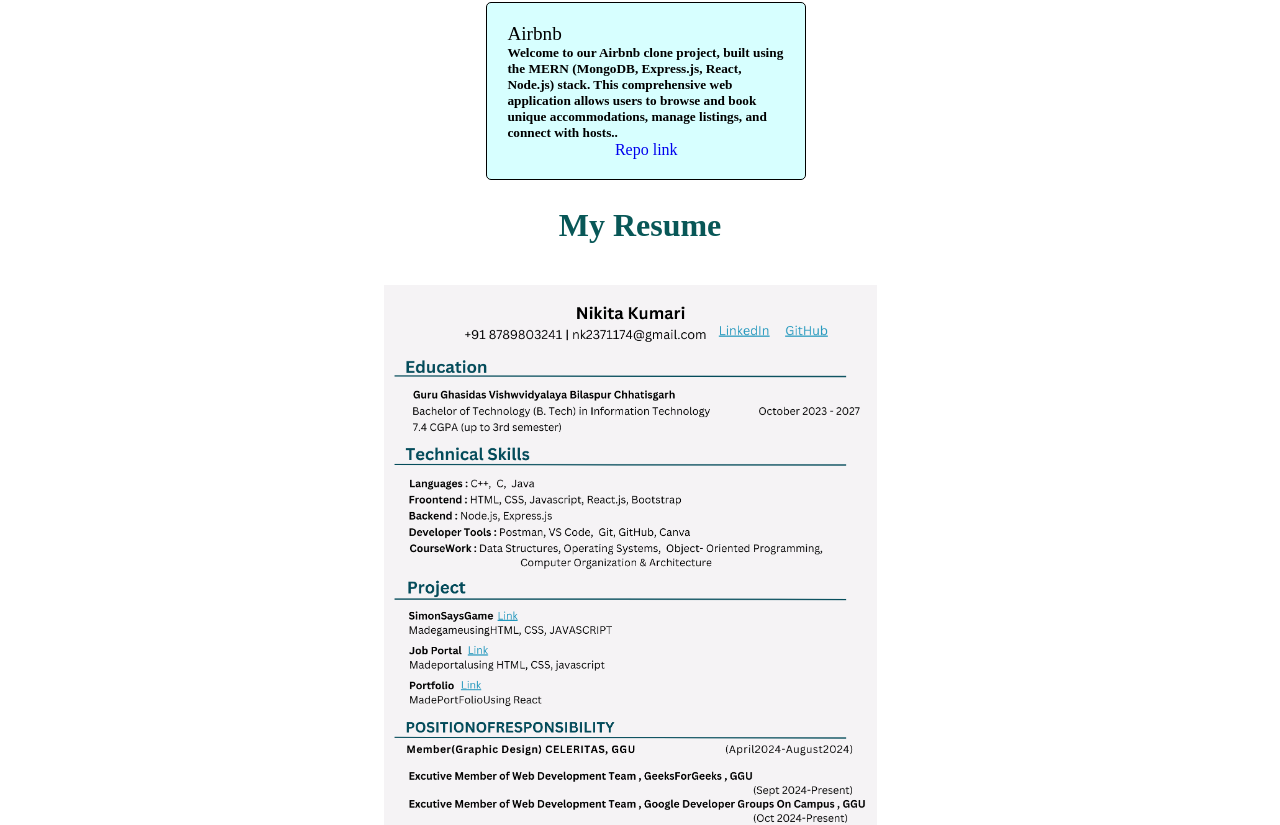
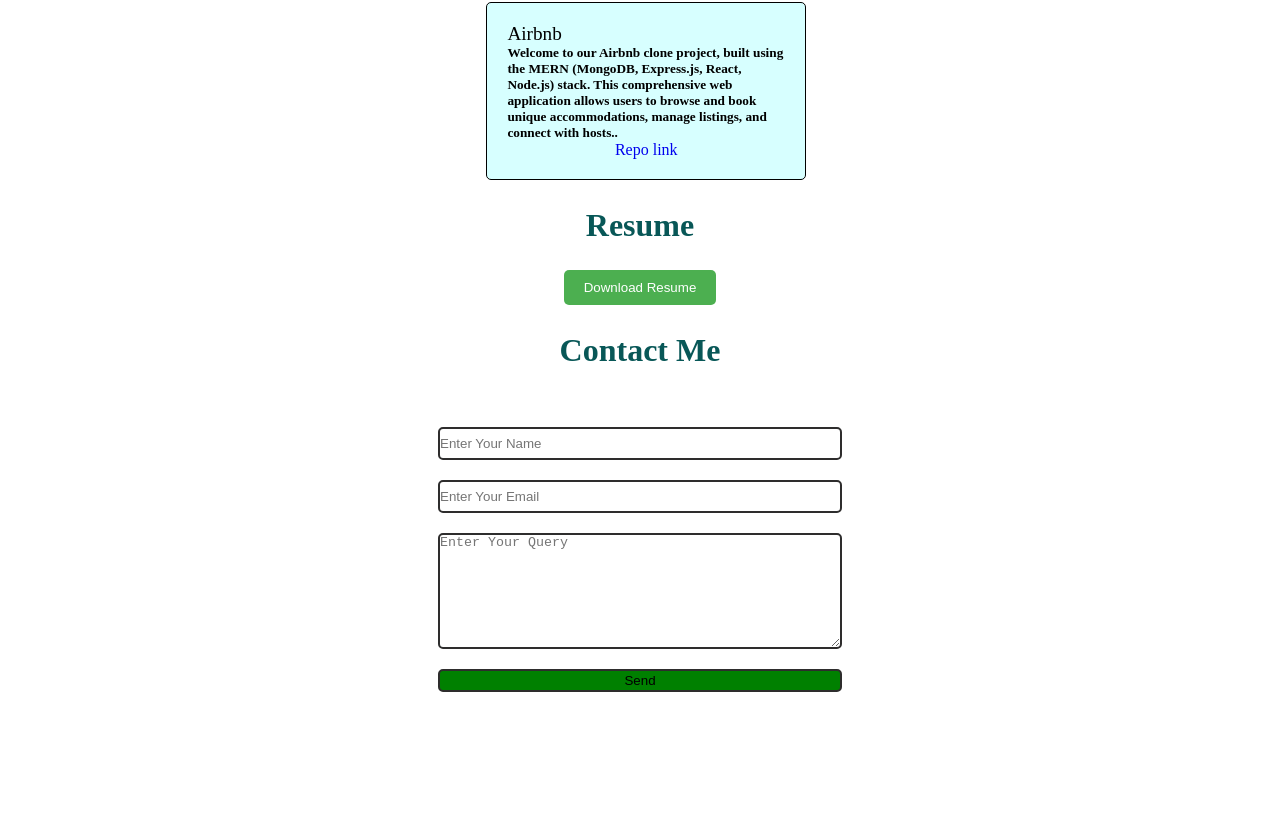
Before and after one commit to Nikita-singh-14/CODSOFT, a plain HTML site: page TASK_1/index.html in a window 1280 px wide. Shown: the part 1484-2309 px from the top of the page. Drawn offline with Linux system fonts and the light colour scheme.

Commit message:
Updated code

```diff
--- a/TASK_1/index.html
+++ b/TASK_1/index.html
@@ -61,12 +61,17 @@
     </div>
 
     <!--Resume Section-->
-    <h1>My Resume</h1>
+    <!--<h1>My Resume</h1>
     <div class="resume">
-        <img src="NikitaSinghResume.png" alt="Resume">
-        <button class="res">Download Resume</button>
+        <img src="NikitaSinghResume.png" alt="Resume">-->
+        <h1>Resume</h1>
+        <section id="resume">
+            <a href="NikitaSinghResume.png">
+                <button>Download Resume</button>
+            </a>
+        </section>
 
-    </div>
+
 
 
     <!--Contact Section-->
--- a/TASK_1/style.css
+++ b/TASK_1/style.css
@@ -187,6 +187,22 @@ footer p{
     align-items: center;
     bottom: 0;
 }
+#resume{
+    display: flex;
+    align-items: center;
+    justify-content: center;
+}
+#resume button{
+    background-color: #4CAF50;
+    color: #fff;
+    padding: 10px 20px;
+    border: none;
+    border-radius: 5px;
+    cursor: pointer;
+}
+#resume button:hover{
+    background-color: #3e8e41;
+}
 
 
 @media (max-width: 520px){
```
Also changed, not shown: TASK_1/screenshots/screenshot1.png (added), TASK_1/screenshots/screenshot2.png (added).
